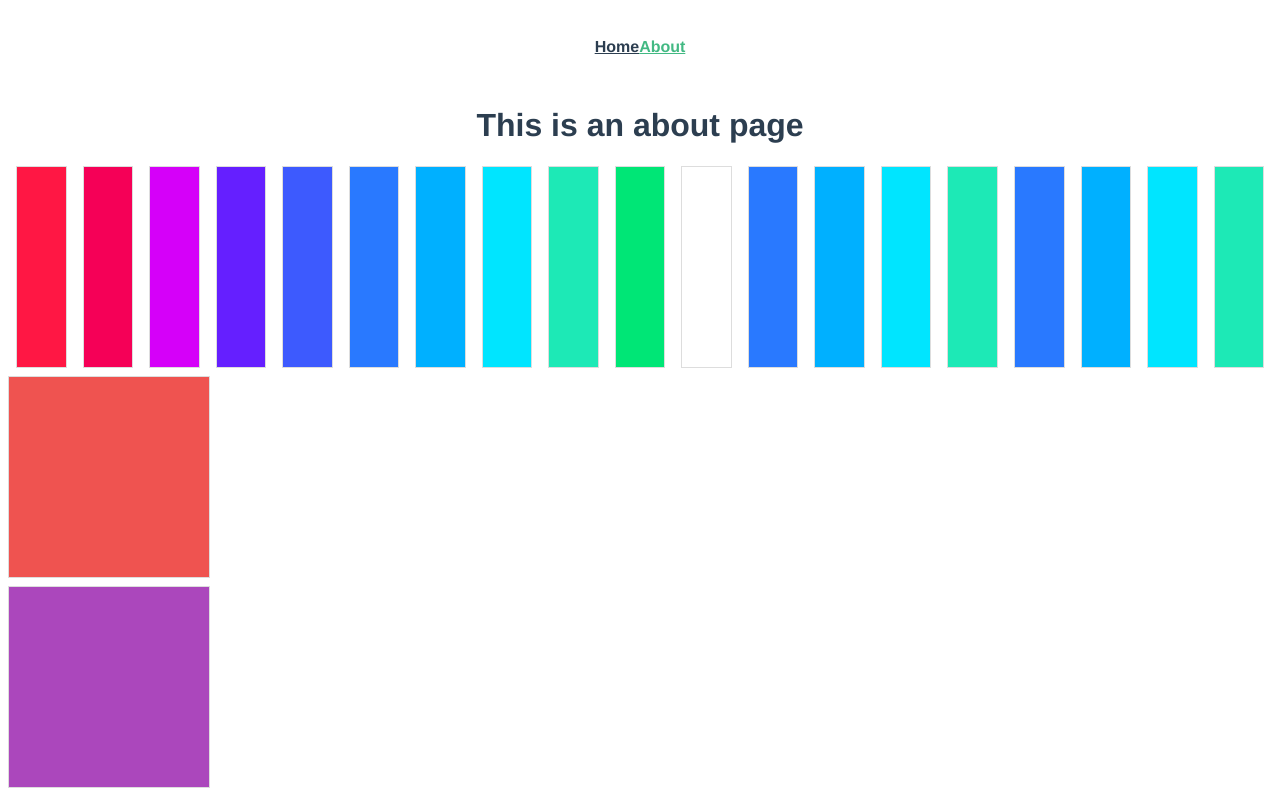
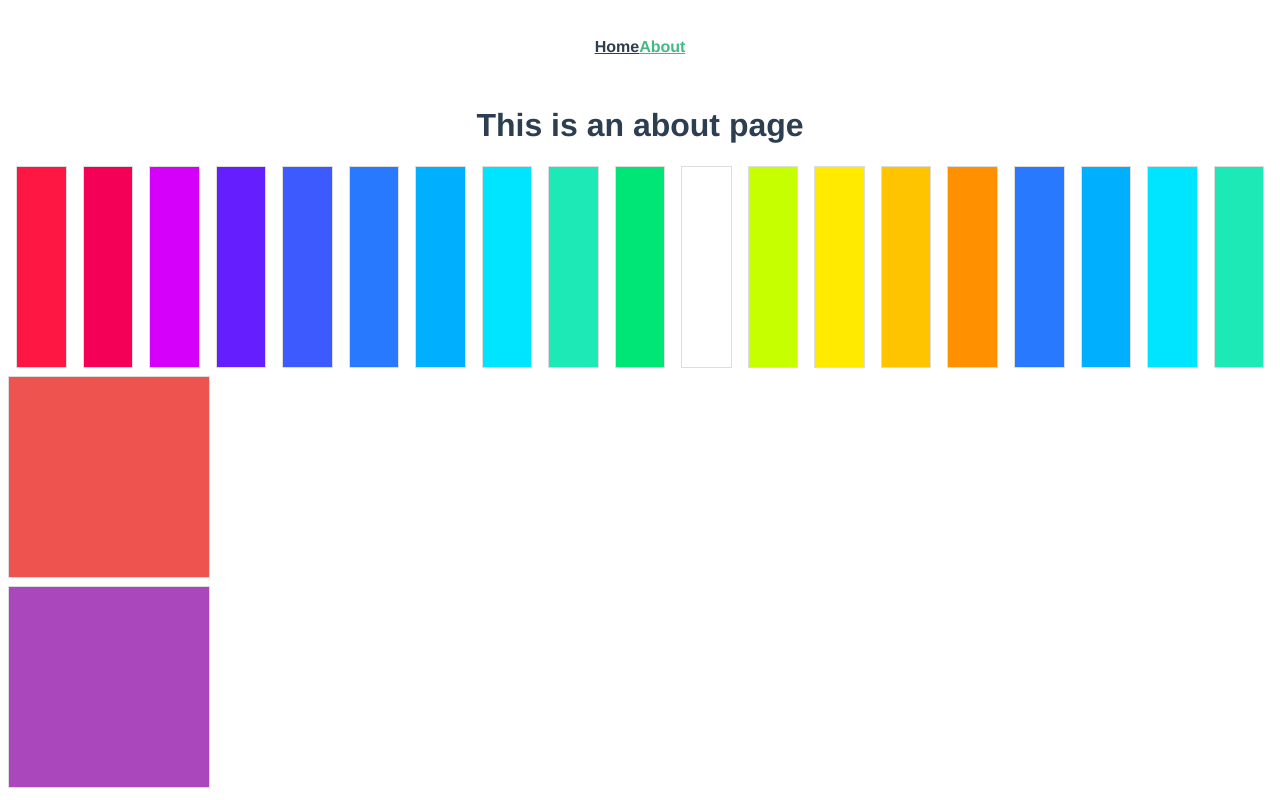
Before and after one commit to JuneHyung/JuneHyung-Common-Component, a Vue app in the folder junehyung_component/: page /about in a window 1280 px wide. Built offline with nearby package versions, Linux system fonts and the light colour scheme.

Commit message:
color theme 작성 : orange까지

```diff
--- a/junehyung_component/src/assets/styles/color.scss
+++ b/junehyung_component/src/assets/styles/color.scss
@@ -11,11 +11,11 @@ $color-list: (
   "teal": (#E0F2F1, #B2DFDB, #80CBC4, #4DB6AC, #26A69A, #009688, #00897B, #00796B, #00695C, #004D40, #A7FFEB, #64FFDA, #1DE9B6, #00BFA5),
   "green": (#E8F5E9, #C8E6C9, #A5D6A7, #81C784, #66BB6A, #4CAF50, #43A047, #388E3C, #2E7D32, #1B5E20, #B9F6CA, #69F0AE, #00E676, #00C853),
 
-  "light-green": (#E8F5E9, #C8E6C9, #A5D6A7, #81C784, #66BB6A, #4CAF50, #43A047, #388E3C, #2E7D32, #1B5E20, #B9F6CA, #69F0AE, #00E676, #00C853),
-  "lime": (#E3F2FD, #BBDEFB, #90CAF9, #64B5F6, #42A5F5, #2196F3, #1E88E5, #1976D2, #1565C0, #0D47A1, #82B1FF, #448AFF, #2979FF, #2962FF),
-  "yellow": (#E1F5FE, #B3E5FC, #81D4FA, #4FC3F7, #29B6F6, #03A9F4, #039BE5, #0288D1, #0277BD, #01579B, #80D8FF, #40C4FF, #00B0FF, #0091EA),
-  "amber": (#E0F7FA, #B2EBF2, #80DEEA, #4DD0E1, #26C6DA, #00BCD4, #00ACC1, #0097A7, #00838F, #006064, #84FFFF, #18FFFF, #00E5FF, #00B8D4),
-  "orange": (#E0F2F1, #B2DFDB, #80CBC4, #4DB6AC, #26A69A, #009688, #00897B, #00796B, #00695C, #004D40, #A7FFEB, #64FFDA, #1DE9B6, #00BFA5),
+  "light-green": (#F1F8E9, #DCEDC8, #C5E1A5, #AED581, #9CCC65, #8BC34A, #7CB342, #689F38, #558B2F, #33691E, #CCFF90, #B2FF59, #76FF03, #64DD17),
+  "lime": (#F9FBE7, #F0F4C3, #E6EE9C, #DCE775, #D4E157, #CDDC39, #C0CA33, #AFB42B, #9E9D24, #827717, #F4FF81, #EEFF41, #C6FF00, #AEEA00),
+  "yellow": (#FFFDE7, #FFF9C4, #FFF59D, #FFF176, #FFEE58, #FFEB3B, #FDD835, #FBC02D, #F9A825, #F57F17, #FFFF8D, #FFFF00, #FFEA00, #FFD600),
+  "amber": (#FFF8E1, #FFECB3, #FFE082, #FFD54F, #FFCA28, #FFC107, #FFB300, #FFA000, #FF8F00, #FF6F00, #FFE57F, #FFD740, #FFC400, #FFAB00),
+  "orange": (#FFF3E0, #FFE0B2, #FFCC80, #FFB74D, #FFA726, #FF9800, #FB8C00, #F57C00, #EF6C00, #E65100, #FFD180, #FFAB40, #FF9100, #FF6D00),
 
   "deep-orange": (#E3F2FD, #BBDEFB, #90CAF9, #64B5F6, #42A5F5, #2196F3, #1E88E5, #1976D2, #1565C0, #0D47A1, #82B1FF, #448AFF, #2979FF, #2962FF),
   "brown": (#E1F5FE, #B3E5FC, #81D4FA, #4FC3F7, #29B6F6, #03A9F4, #039BE5, #0288D1, #0277BD, #01579B, #80D8FF, #40C4FF, #00B0FF, #0091EA),
```
